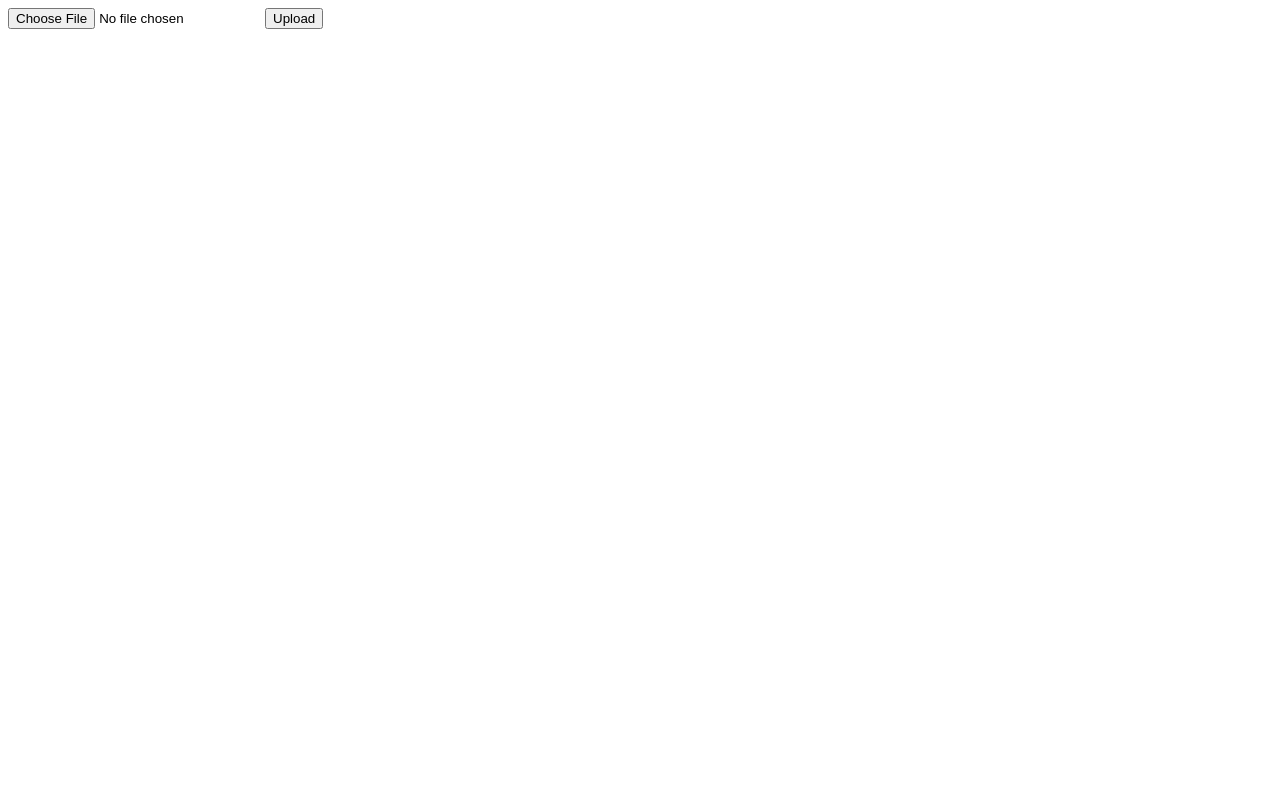
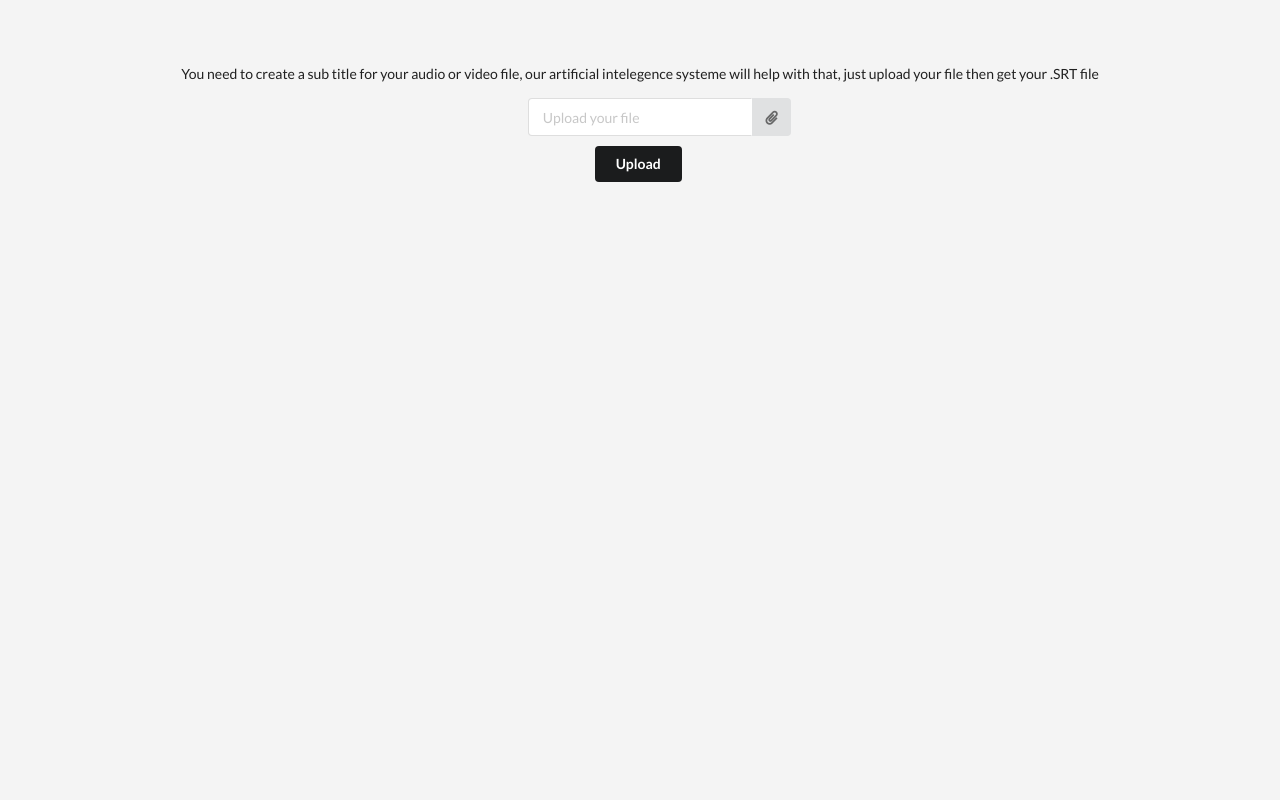
Before and after one commit to Yacin-Cheffai/sub_title_generator, a Django app: page / in a window 1280 px wide. Before the commit the page is almost empty. Run offline with Django 3.2, Linux system fonts and the light colour scheme; some libraries are stand-ins or nearby versions.

Commit message:
[003][IMP] enhance the ddui

```diff
--- a/generator/templates/generator/upload.html
+++ b/generator/templates/generator/upload.html
@@ -1,18 +1,66 @@
-<form method="post" enctype="multipart/form-data">
-    {% csrf_token %}
-    <input type="file" name="myfile">
-    <button type="submit">Upload</button>
+<html>
+<head>
+<script src="https://code.jquery.com/jquery-3.1.1.min.js" crossorigin="anonymous"></script>
+<link rel="stylesheet" href="https://cdn.jsdelivr.net/npm/semantic-ui@2.4.2/dist/semantic.min.css">
+<script src="https://cdn.jsdelivr.net/npm/semantic-ui@2.4.2/dist/semantic.min.js"></script>
+
+<style type="text/css">
+      body {
+      padding: 1em;
+      background-color: #f4f4f4;
+      }
+
+      .ui.action.input input[type="file"] {
+      display: none;
+      }
+</style>
+</head>
+<body>
+
+  <div style="margin-top:50px">
+  <form method="post" enctype="multipart/form-data" class="ui form" style="text-align:center">
+      {% csrf_token %}
+        <p>
+          You need to create a sub title for your audio or video file, our artificial intelegence systeme will help with that, just upload your file then get your .SRT file
+        </p>
+        <div class="ui action input">
+          <input type="text" placeholder="Upload your file" readonly>
+          <input type="file" name="myfile" id="myfile" accept=".wav, .mp3">
+          <div class="ui icon button">
+            <i class="attach icon"></i>
+          </div>
+        </div>
+        <div style="margin-top:10px">
+          <button class="ui secondary button" type="submit">Upload</button>
+        </div>
   </form>
-
-  {% if uploaded_file_url %}
-    <p>File uploaded at: <a href="{{ uploaded_file_url }}">{{ uploaded_file_url }}</a></p>
-  {% endif %}
+  </div>
 
 
-  {%if uploaded_successfully%}
-  <form method="get" enctype="multipart/form-data" action="{%url 'generator:download'%}">
-    {% csrf_token %}
-    <button type="submit">download</button>
-  </form>
 
-  {%endif%}
+    {%if uploaded_successfully%}
+    <form method="get" enctype="multipart/form-data" action="{%url 'generator:download'%}" style="text-align:center">
+      <div style="margin-top:40px">
+        {% if uploaded_file_url %}
+          <p>File uploaded at: <a href="{{ uploaded_file_url }}">{{ uploaded_file_url }}</a></p>
+        {% endif %}
+        {% csrf_token %}
+      <button type="submit" class="ui primary button">Download</button>
+    </form>
+    {%endif%}
+  </div>
+
+<script type="text/javascript">
+  $("input:text").click(function() {
+  $(this).parent().find("input:file").click();
+});
+
+$('input:file', '.ui.action.input')
+  .on('change', function(e) {
+    var name = e.target.files[0].name;
+    $('input:text', $(e.target).parent()).val(name);
+  });
+</script>
+</body>
+
+</html>
--- a/results.txt
+++ b/results.txt
@@ -1 +1 @@
-Could not request results from Google Speech recognition connection failed: [Errno 32] Broken pipe
+Could not request results from Google Speech recognition connection failed: [Errno -3] Temporary failure in name resolution
```
Also changed, not shown: 1 other file.
